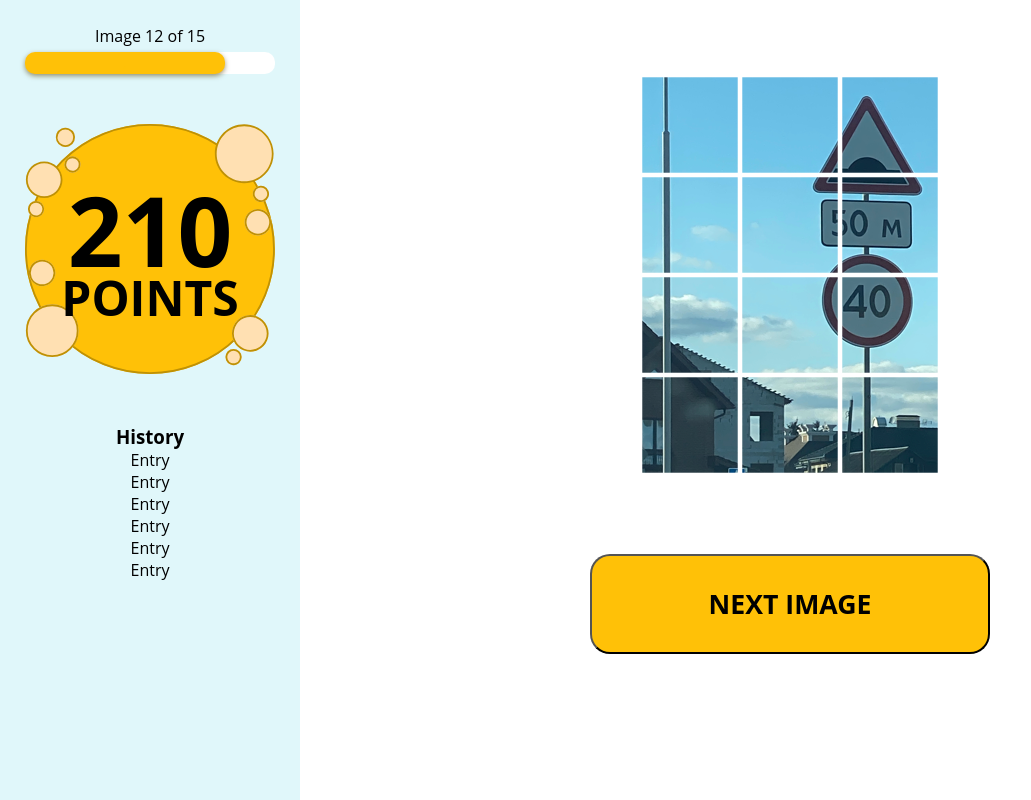
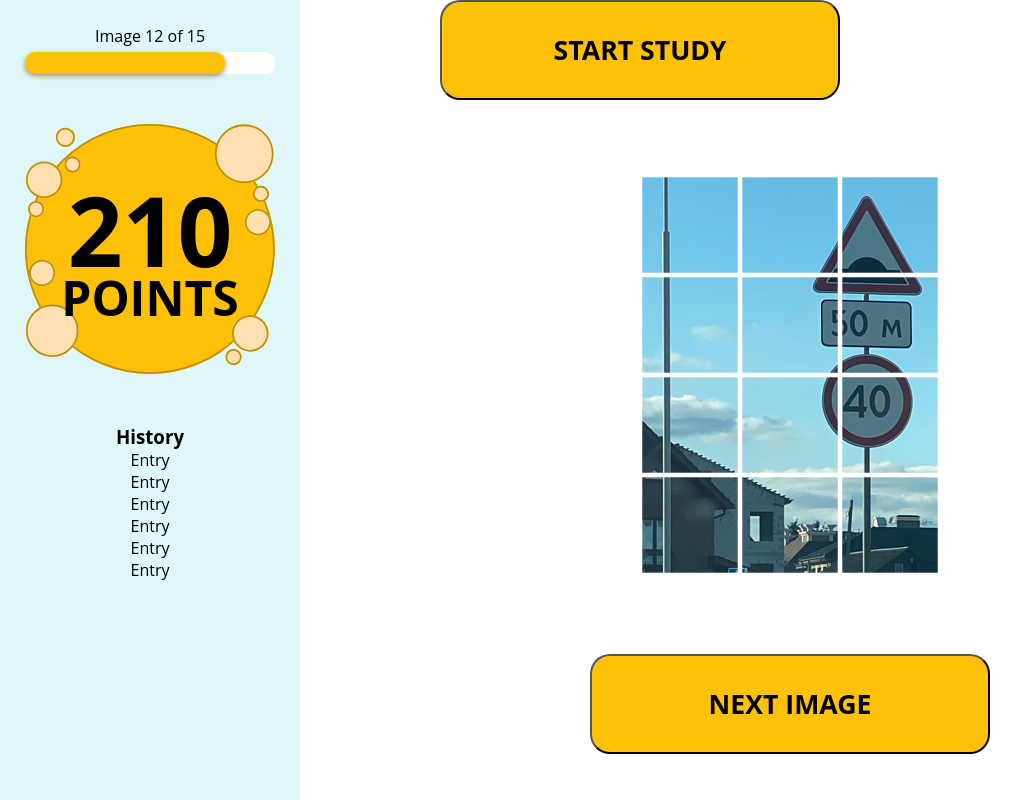
Before and after one commit to Voidborn/gamification-sound, a React (Create React App) app in the folder client/: page / in a window 1280 px wide. Shown: the whole page, without its empty margins (0-1031 px from the left). Built offline with nearby package versions, Linux system fonts and the light colour scheme; no server answers; the HTML template or start-up script is replaced by a standard one.

Commit message:
Start Component

```diff
--- a/client/src/App.tsx
+++ b/client/src/App.tsx
@@ -4,8 +4,7 @@ import './App.css';
 import Sidebar from './components/Sidebar';
 import Imagegrid from './components/Imagegrid';
 import { userInterface } from './interfaces/userInterface';
-
-import register from './api/api';
+import Start from './components/Start'
 
 class App extends React.Component {
   constructor(props: userInterface) {
@@ -16,24 +15,24 @@ class App extends React.Component {
       prolificId: "",
       progress: 0
     }
+
+    this.updateState = this.updateState.bind(this)
   }
 
-  async componentDidMount() {
-    let userInfo = await register();
+  updateState(u: userInterface) {
     this.setState({
-      userId: userInfo.userId,
-      prolificId: userInfo.prolificId,
-      progress: userInfo.progress
+      userId: u.userId,
+      prolificId: u.prolificId,
+      progress: u.progress
     })
   }
-
 
   render() {
     return (
       <div className="App">
-        <Sidebar points={210} total={15} current={12} />
-        <Imagegrid />
-
+          <Start updateParentState={this.updateState} />
+          <Sidebar points={210} total={15} current={12} />
+          <Imagegrid />
       </div>
     );
   }
--- a/client/src/api/api.ts
+++ b/client/src/api.ts
@@ -1,10 +1,8 @@
-import { userInterface } from '../interfaces/userInterface'
+import { userInterface } from './interfaces/userInterface'
 
 const baseUrl = "http://localhost:8080/";
 
 export async function register(prolific?: string): Promise<userInterface>{
-
-
     let prolificId = "";
     if (prolific) {
         prolificId = ":" + prolific;
@@ -20,4 +18,6 @@ export async function register(prolific?: string): Promise<userInterface>{
     return(user)
 }
 
+
+
 export default register
--- /dev/null
+++ b/client/src/components/Start.tsx
@@ -0,0 +1,33 @@
+import React from 'react'
+import register from '../api';
+
+import { userInterface } from '../interfaces/userInterface'
+interface IProps {
+   updateParentState(arg0:userInterface):void
+}
+
+interface IState {
+    prolificId: string,
+}
+
+class Start extends React.Component<IProps,IState> {
+
+    async registerUser() {
+        let userInfo = await register();
+        console.log(userInfo)
+        this.props.updateParentState(userInfo);
+      }
+
+    render() {
+        return (
+            <div className="grid-row">
+                <div className="grid-col">
+                    <button className="btn" onClick={(event) => { this.registerUser() }}><h1>START STUDY</h1></button>
+                </div>
+            </div>
+        )
+    }
+}
+
+
+export default Start
```
